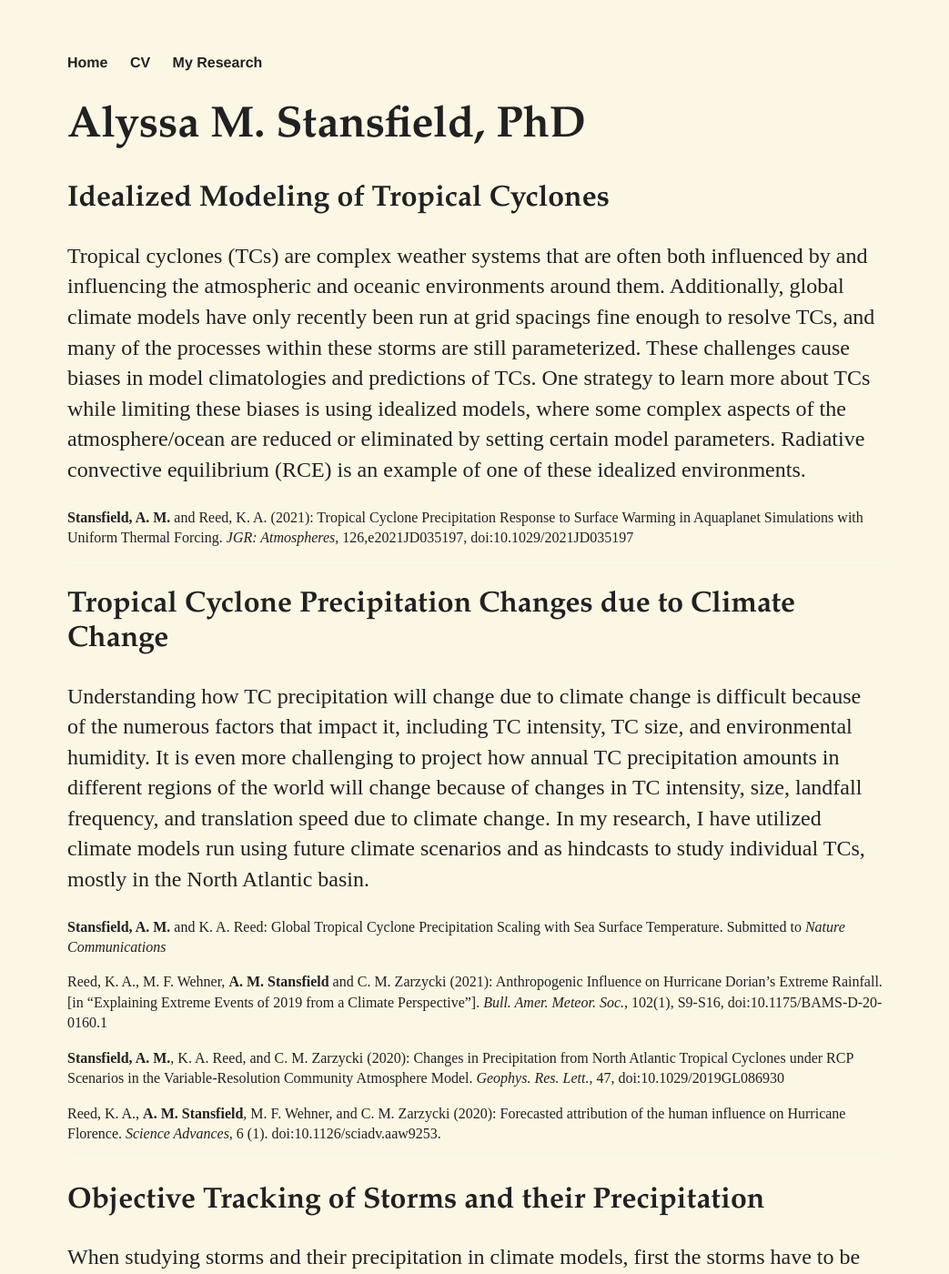
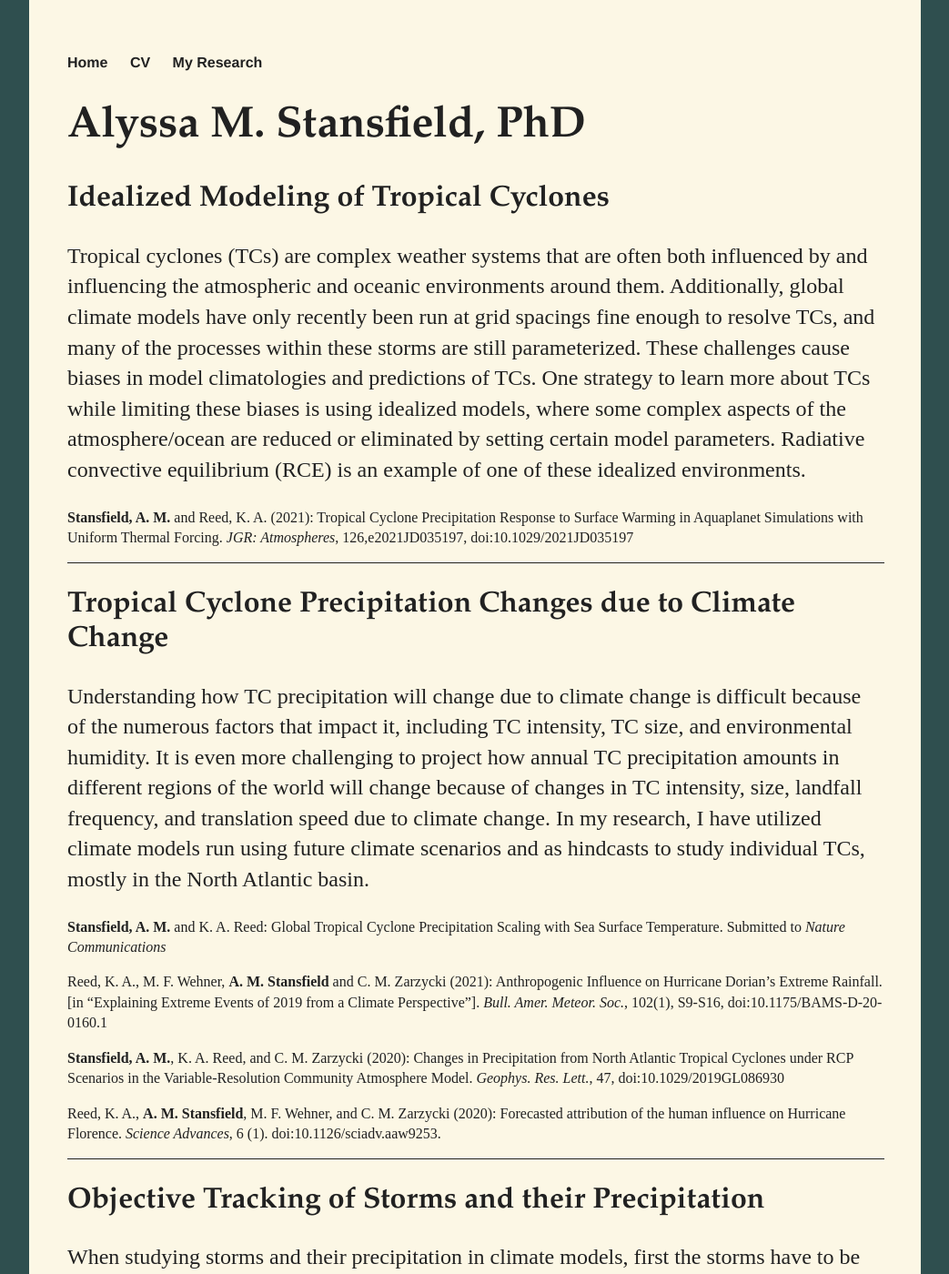
Before and after one commit to alyssa-stansfield/alyssa-stansfield.github.io, a Jekyll site: the page built from research/index.html, in a window 1280 px wide and 1400 px high. Shown: the whole window at 91% size, without its empty margins (118-1161 px from the left). Built offline with Jekyll 4.4.1, drawn with Linux system fonts in a browser that asks for light colours.

Commit message:
Adding right bar to main and research pages

```diff
--- a/css/main.css
+++ b/css/main.css
@@ -71,7 +71,7 @@ ul.news {
 
 .leftbar{
    background-color:#2F4F4F;
-   width:50px;
+   width:150px;
    height:100%;
    position:fixed;
    top:0;
@@ -81,9 +81,10 @@ ul.news {
 
 .rightbar{
    background-color:#2F4F4F;
-   width:50px;
+   width:150px;
    height:100%;
+   position:fixed;
    top:0;
    padding-top: 0px;
-   right:100%;
+   right:0;
 }
--- a/research/index.html
+++ b/research/index.html
@@ -3,13 +3,16 @@ layout: default
 title: My Research
 ---
 	<!--<h1>{{ page.title }}</h1>-->
+<div class="leftbar">
+</div>
+
 <h1>Alyssa M. Stansfield, PhD</h1>
 
 <h2>Idealized Modeling of Tropical Cyclones</h2>
 <p>Tropical cyclones (TCs) are complex weather systems that are often both influenced by and influencing the atmospheric and oceanic environments around them. Additionally, global climate models have only recently been run at grid spacings fine enough to resolve TCs, and many of the processes within these storms are still parameterized. These challenges cause biases in model climatologies and predictions of TCs. One strategy to learn more about TCs while limiting these biases is using idealized models, where some complex aspects of the atmosphere/ocean are reduced or eliminated by setting certain model parameters. Radiative convective equilibrium (RCE) is an example of one of these idealized environments.</p>
 <p style="font-size:1em;"><a href="https://agupubs.onlinelibrary.wiley.com/doi/10.1029/2021JD035197"><b>Stansfield, A. M.</b> and Reed, K. A. (2021): Tropical Cyclone Precipitation Response to Surface Warming in Aquaplanet Simulations with Uniform Thermal Forcing. <em>JGR: Atmospheres</em>, 126,e2021JD035197, doi:10.1029/2021JD035197</a></p>
 
-<hr width="100%" align="center" size="1px" color="#F0FFF0">
+<hr width="100%" align="center" size="1px" color="#212121">
 
 <h2>Tropical Cyclone Precipitation Changes due to Climate Change</h2>
 <p>Understanding how TC precipitation will change due to climate change is difficult because of the numerous factors that impact it, including TC intensity, TC size, and environmental humidity. It is even more challenging to project how annual TC precipitation amounts in different regions of the world will change because of changes in TC intensity, size, landfall frequency, and translation speed due to climate change. In my research, I have utilized climate models run using future climate scenarios and as hindcasts to study individual TCs, mostly in the North Atlantic basin.</p>
@@ -18,14 +21,17 @@ title: My Research
 <p style="font-size:1em;"><a href="https://agupubs.onlinelibrary.wiley.com/doi/10.1029/2019GL086930"><b>Stansfield, A. M.</b>, K. A. Reed, and C. M. Zarzycki (2020): Changes in Precipitation from North Atlantic Tropical Cyclones under RCP Scenarios in the Variable-Resolution Community Atmosphere Model. <em>Geophys. Res. Lett.</em>, 47, doi:10.1029/2019GL086930</a></p>
 <p style="font-size:1em;"><a href="https://www.science.org/doi/10.1126/sciadv.aaw9253">Reed, K. A., <b>A. M. Stansfield</b>, M. F. Wehner, and C. M. Zarzycki (2020): Forecasted attribution of the human influence on Hurricane Florence. <em>Science Advances</em>, 6 (1). doi:10.1126/sciadv.aaw9253.</a></p>
 
-<hr width="100%" align="center" size="1px" color="#F0FFF0">
+<hr width="100%" align="center" size="1px" color="#212121">
 
 <h2>Objective Tracking of Storms and their Precipitation</h2>
 <p>When studying storms and their precipitation in climate models, first the storms have to be identified and tracked and then precipitation generated by those storms has to be extracted from the total precipitation field. As of now, this is mainly done by external tracking algorithms, such as <a href="https://github.com/ClimateGlobalChange/tempestextremes">TempestExtremes</a>. This process also has to be done to relate observed storm tracks to precipitation observations from satellites and other precipitation products. This work is important to understand how much precipitation in different regions of the world come from different storm-types in different seasons and also how precipitation from these systems is changing over time.</p>
 <p style="font-size:1em;"><a href="https://www.mdpi.com/2073-4433/13/7/1070">Reed, A. T., <b>A. M. Stansfield</b>, and K. A. Reed (2022): Characterizing Long Island’s Extreme Precipitation and its Relationship to Tropical Cyclones. <em>Atmosphere</em>, 13(7), doi:10.3390/atmos13071070</a></p>
 <p style="font-size:1em;"><a href="https://journals.ametsoc.org/view/journals/hydr/21/7/jhmD190240.xml?tab_body=fulltext-display"><b>Stansfield, A. M.</b>, K. A. Reed, C. M. Zarzycki, P. A. Ullrich, and D. R. Chavas (2020): Assessing Tropical Cyclones’ Contribution to Precipitation over the Eastern United States and Sensitivity to the Variable-Resolution Domain Extent. <em>Journal of Hydrometeorology</em>, 21, 1425-1445, doi:10.1175/JHM-D-19-0240.1.</a></p>
 
-<hr width="100%" align="center" size="1px" color="#F0FFF0">
+<hr width="100%" align="center" size="1px" color="#212121">
 
 <h2>Other Publications:</h2>
 <p style="font-size:1em;"><a href="https://agupubs.onlinelibrary.wiley.com/doi/10.1002/2016GL071923">Lintner, B. R., D. K. Adams, K. A. Schiro, <b>A. M. Stansfield</b>, A. A. Amorim Rocha, and J. D. Neelin (2017): Relationships among climatological vertical moisture structure, column water vapor, and precipitation over the central Amazon in observations and CMIP5 models. <em>Geophys. Res. Lett.</em>, 44, 1981–1989. doi:10.1002/2016GL071923</a></p>
+
+<div class="rightbar">
+</div>
```
